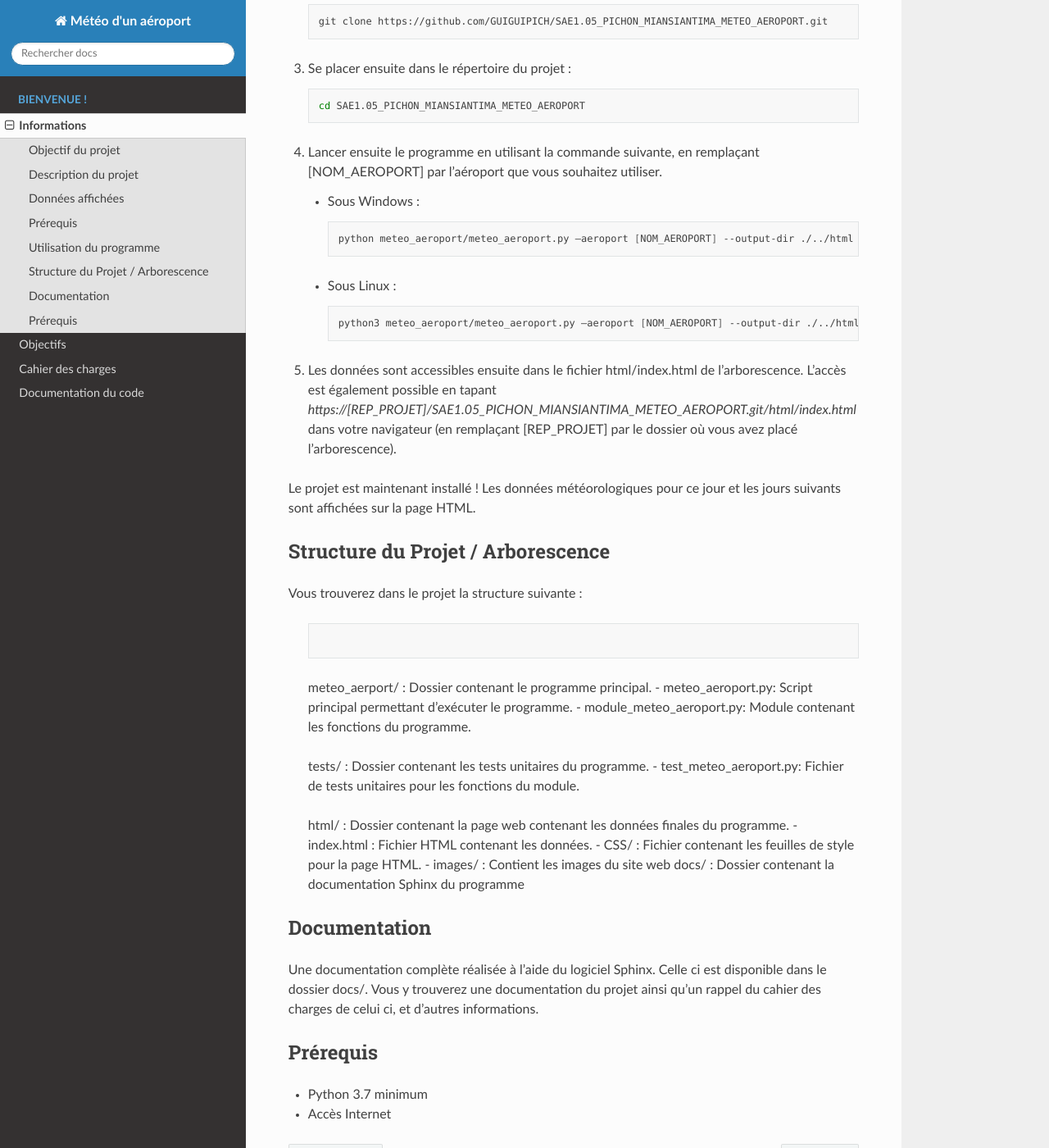
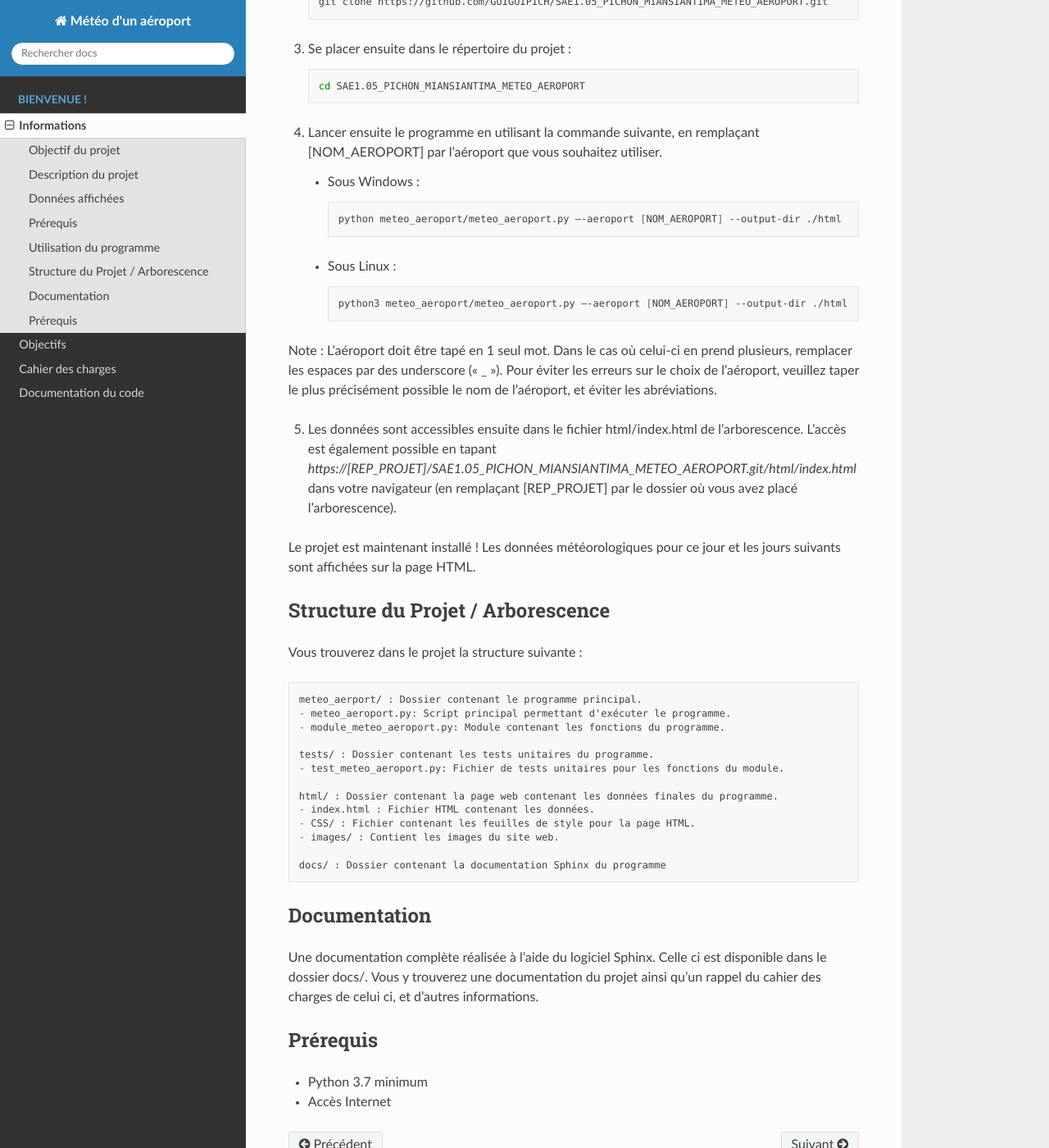
Before and after one commit to GUIGUIPICH/SAE1.05_PICHON_MIANSIANTIMA_METEO_AEROPORT, a Sphinx documentation site: the page built from docs/source/content/infos.rst, in a window 1280 px wide and 1400 px high, scrolled down 999 px. Shown: the whole window at 82% size. Built offline with Sphinx 7.4.7 and the Read the Docs theme 2.0.0, drawn with Linux system fonts in a browser that asks for light colours; some of the changed text lies outside the part shown.

Commit message:
mise à jour de la doc

```diff
--- a/docs/source/content/infos.rst
+++ b/docs/source/content/infos.rst
@@ -55,13 +54,16 @@ Avant de commencer l’installation, vérifier que Python 3.7 minimum est instal
 
      .. code-block:: bash
 
-         python meteo_aeroport/meteo_aeroport.py –aeroport [NOM_AEROPORT] --output-dir ./../html
+         python meteo_aeroport/meteo_aeroport.py –-aeroport [NOM_AEROPORT] --output-dir ./html
 
    - Sous Linux :
 
      .. code-block:: bash
 
-         python3 meteo_aeroport/meteo_aeroport.py –aeroport [NOM_AEROPORT] --output-dir ./../html
+         python3 meteo_aeroport/meteo_aeroport.py –-aeroport [NOM_AEROPORT] --output-dir ./html
+
+
+Note : L’aéroport doit être tapé en 1 seul mot. Dans le cas où celui-ci en prend plusieurs, remplacer les espaces par des underscore (« _ »). Pour éviter les erreurs sur le choix de l’aéroport, veuillez taper le plus précisément possible le nom de l’aéroport, et éviter les abréviations.
 
 5) Les données sont accessibles ensuite dans le fichier html/index.html de l’arborescence. L'accès est également possible en tapant `https://[REP_PROJET]/SAE1.05_PICHON_MIANSIANTIMA_METEO_AEROPORT.git/html/index.html` dans votre navigateur (en remplaçant [REP_PROJET] par le dossier où vous avez placé l’arborescence).
 
@@ -74,20 +76,22 @@ Structure du Projet / Arborescence
 
 Vous trouverez dans le projet la structure suivante :
 
-	.. code-block:: bash
+.. code-block:: rst
 
-	meteo_aerport/ : Dossier contenant le programme principal.
-	- meteo_aeroport.py: Script principal permettant d'exécuter le programme.
-	- module_meteo_aeroport.py: Module contenant les fonctions du programme.
+    meteo_aerport/ : Dossier contenant le programme principal.
+    - meteo_aeroport.py: Script principal permettant d'exécuter le programme.
+    - module_meteo_aeroport.py: Module contenant les fonctions du programme.
 
-	tests/ : Dossier contenant les tests unitaires du programme.
-	- test_meteo_aeroport.py: Fichier de tests unitaires pour les fonctions du module.
+    tests/ : Dossier contenant les tests unitaires du programme.
+    - test_meteo_aeroport.py: Fichier de tests unitaires pour les fonctions du module.
 
-	html/ : Dossier contenant la page web contenant les données finales du programme.
-	- index.html : Fichier HTML contenant les données.
-	- CSS/ : Fichier contenant les feuilles de style pour la page HTML.
-	- images/ : Contient les images du site web
-	docs/ : Dossier contenant la documentation Sphinx du programme
+    html/ : Dossier contenant la page web contenant les données finales du programme.
+    - index.html : Fichier HTML contenant les données.
+    - CSS/ : Fichier contenant les feuilles de style pour la page HTML.
+    - images/ : Contient les images du site web.
+
+    docs/ : Dossier contenant la documentation Sphinx du programme
+
 
 Documentation
 =============
```
Also changed, not shown: other parts of docs/source/content/infos.rst (+0 -1 lines), 6 other files.
